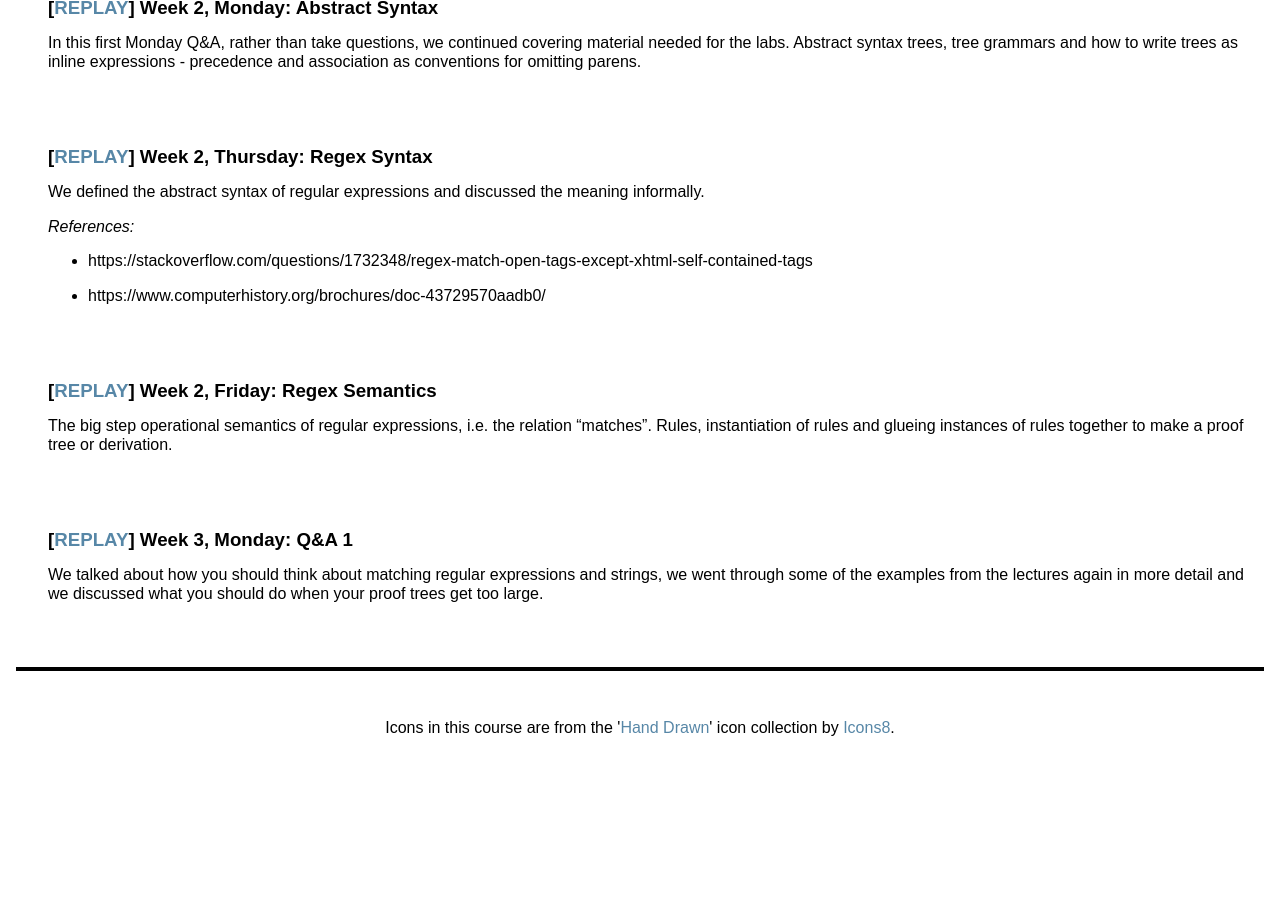
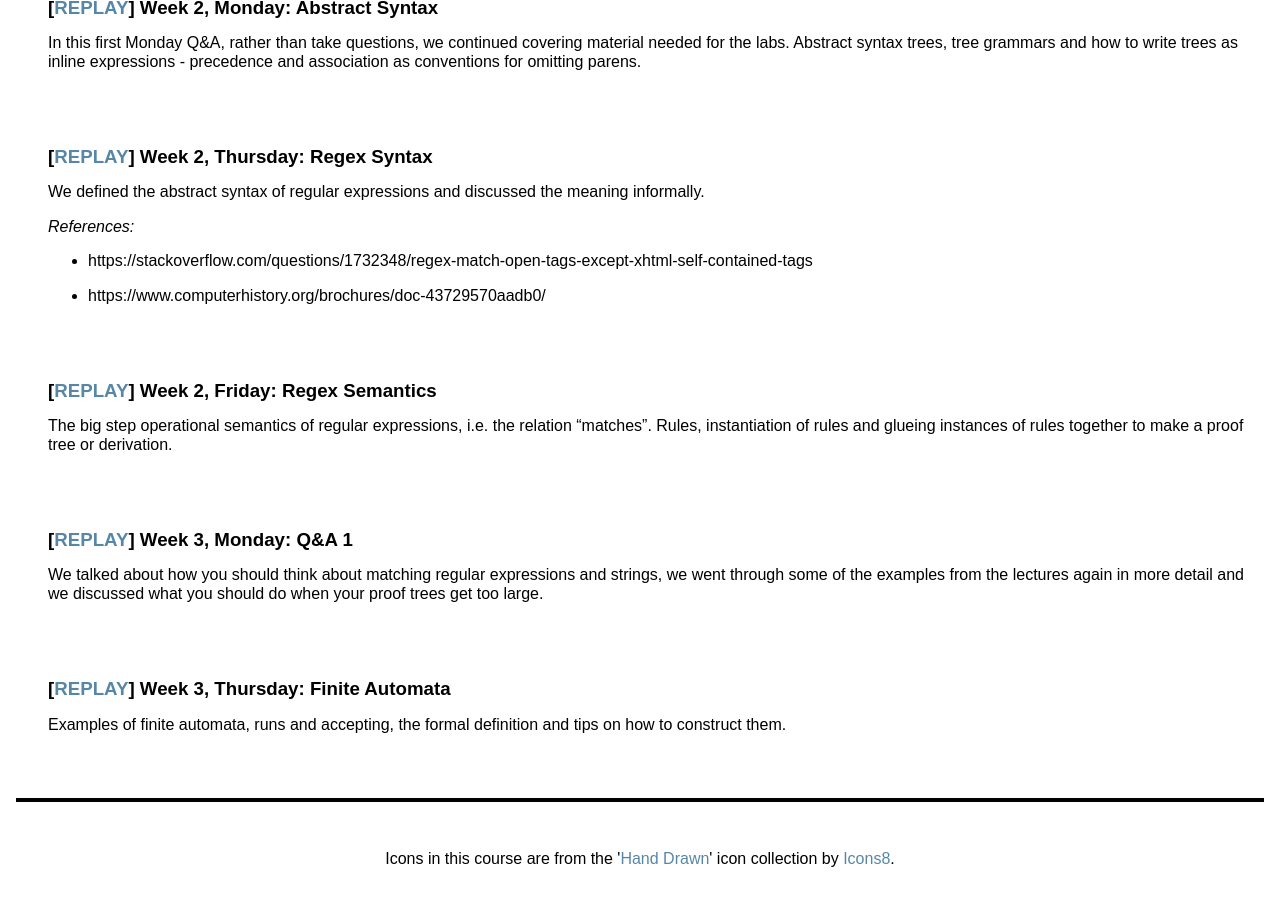
Before and after one commit to uob-coms20007/webpages, a Jekyll site: the page built from schedule.md, in a window 1280 px wide and 900 px high, scrolled down 1228 px. Built offline with Jekyll 4.4.1, drawn with Linux system fonts in a browser that asks for light colours; nearby versions of some CDN libraries; before the commit the page ends 1998 px from its top, so only the background shows below that.

Commit message:
lecture 5

```diff
--- a/_data/lectures.yml
+++ b/_data/lectures.yml
@@ -36,3 +36,8 @@
   description: We talked about how you should think about matching regular expressions and strings, we went through some of the examples from the lectures again in more detail and we discussed what you should do when your proof trees get too large.
   replay: https://mediasite.bris.ac.uk/Mediasite/Play/2f4eccbc628849fb980955746570c54e1d
   refs:
+
+- title: Finite Automata
+  description: Examples of finite automata, runs and accepting, the formal definition and tips on how to construct them.
+  replay: https://mediasite.bris.ac.uk/Mediasite/Play/9115168e0240486fa7cbbd22da55c7441d
+  refs:
```
